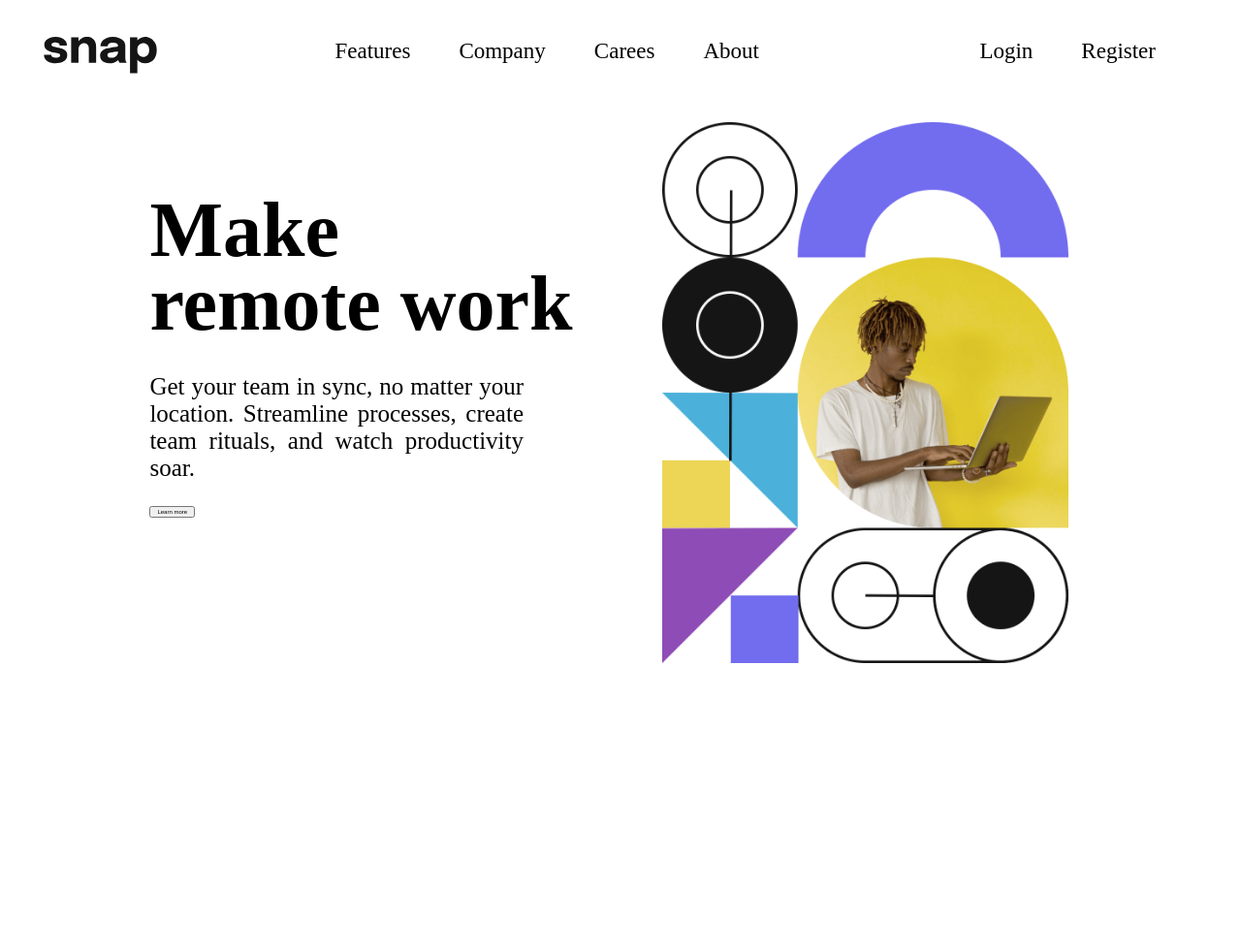
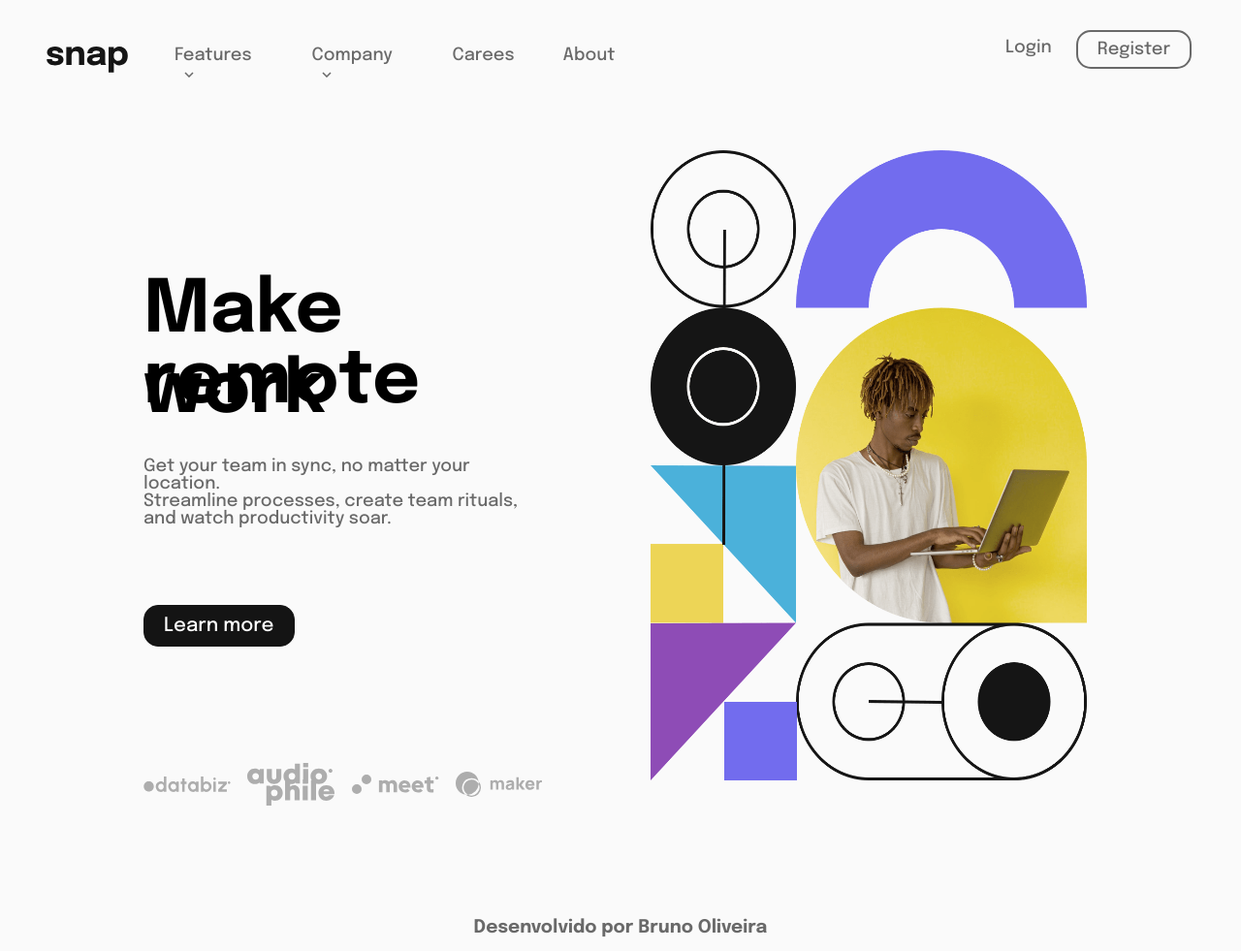
Before and after one commit to BrunoOliveira16/section-dropdown-navigation, a plain HTML site: page index.html in a window 1280 px wide. Shown: the whole page at 97% size. Before the commit the page ends 800 px from the top, so only its background shows below. Drawn offline with Linux system fonts and the light colour scheme.

Commit message:
Etapa 03 concluida - Criação de lista suspensa, estilização e posicionamento do projeto em formato descktop

```diff
--- a/css/header.css
+++ b/css/header.css
@@ -1,32 +1,104 @@
 header {
-    padding: 30px;
+    padding: 30px 30px 30px 40px;
     display: flex;
-    justify-content: space-between;
+    width: 100%;
 }
 
 .logo {
-    width: 130px;
+    width: 100px;
+    height: auto;
     display: flex;
     justify-content: center;
     align-items: center;
 }
 
-.lista-nav {
-    width: 50%;
-    display: flex;
-    flex-direction: column;
-    align-items: center;
+.lista-nav, .lista-nav01  {
+    width: 45%;
 }
 
-.nav-list {
+.nav-list-01 {
+    justify-content: flex-end;
+}
+
+.nav-list, .nav-list-01 {
    display: flex;
    list-style-type: none;
 }
 
 .nav-list li, a {
     justify-content: space-around;
+    margin-top: 8px;
     margin-right: 25px;
-    font-size: 2.3rem;
+    font-size: 1.8rem;
     text-decoration: none;
-    color: black;
+    color: hsl(0, 0%, 41%);
 }
+
+.nav-list img {
+    padding-left: 10px;
+}
+
+.nav-list li, a:hover {
+    color: hsl(0, 0%, 8%);
+}
+
+.nav-item-01 button {
+    font-size: 1.8rem;
+    margin: 0;
+    padding: 0 20px 0 20px;
+    height: 40px;
+    position: relative;
+    top: -9px;
+    background-color: transparent;
+    color: hsl(0, 0%, 41%);
+    border:2px solid hsl(0, 0%, 41%);
+}
+
+.nav-item-01 button:hover{
+    color: hsl(0, 0%, 8%);
+    border: 2px solid hsl(0, 0%, 8%);
+}
+
+footer:hover {
+    color: hsl(0, 0%, 8%);
+}
+
+/* CSS para menu suspenso */
+
+.submenu-dropdown {
+    display: none; /* Esconder o menu suspenso*/
+    position: absolute;
+    width: 15%;
+}
+
+.nav-list, .nav-item:hover .submenu-dropdown {
+    display: flex; /* Exibir o menu suspenso */
+}
+
+.submenu-dropdown li {
+    display: flex;
+    flex-direction: column;
+    margin-top: 10px;
+    list-style-type: none;
+    border-radius: 15px;
+    padding: 10px;
+    padding-top: 5px;
+    background-color: white;
+}
+
+.sd-item a {
+    font-size: 1.5rem;
+    color: hsl(0, 0%, 41%);
+    width: 100%;
+    padding: 5px;
+    background-color: white;
+}
+
+.sd-item img {
+    padding-right: 15px;
+    background-color: white;
+}
+
+.sd-item a:hover {
+    color: hsl(0, 0%, 8%);
+}
--- a/css/style.css
+++ b/css/style.css
@@ -1,17 +1,33 @@
 * {
     box-sizing: border-box;
     font-size: 62.5%;
+    font-family: 'Epilogue', sans-serif;
+    background-color: hsl(0, 0%, 98%);
+}
+
+body {
+    max-width: 1440px;
+    margin-left: auto;
+    margin-right: auto;
+}
+
+footer {
+    text-align: center;
+    font-size: 3rem;
+    color: hsl(0, 0%, 41%);;
+
 }
 
 h1 {
-    font-size: 8rem;
+    font-size: 7.5rem;
     line-height: 1rem;
 }
 
 p {
-    font-size: 2.5rem;
-    text-align: justify;
+    font-size: 1.8rem;
     padding-right: 80px;
+    margin: 0;
+    color: hsl(0, 0%, 41%);
 }
 
 section {
@@ -21,9 +37,11 @@ section {
 
 .container-00 {
     width: 80%;
+    height: auto;
+    margin: 20px auto 80px auto;
 }
 
-.container-01 {
+.container-01, .container-03 {
     width: 50%;
     padding: 20px;
     display: flex;
@@ -35,14 +53,40 @@ section {
 .container-02 {
     width: 50%;
     padding: 20px;
-    padding-top: 60px;
+    margin-top: 100px;
     display: block;
-    float: right;
 }
 
-img {
-    width: 90%;
+.container-01 img {
+    width: 450px;
+    height: 650px;
+}
+
+button {
+    background-color: hsl(0, 0%, 8%);
+    color: white;
+    margin: 80px 0 40px 0;
+    font-size: 2rem;
+    padding: 10px 20px 10px 20px;
+    border-radius: 15px;
+    border: 1px solid hsl(0, 0%, 8%);
+}
+
+.container-03 {
+    justify-content: space-between;
+    padding-right: 80px;
+    margin-top: 40px;
+}
+
+.container-03 img {
+    width: 90px;
     height: auto;
+}
+
+button:hover {
+    background-color: white;
+    color: hsl(0, 0%, 8%);
+    cursor: pointer;
 }
 
 @media (max-width: 400px) {
--- a/index.html
+++ b/index.html
@@ -5,6 +5,10 @@
     <meta http-equiv="X-UA-Compatible" content="IE=edge">
     <meta name="viewport" content="width=device-width, initial-scale=1.0">
 
+    <!-- Google Fonts-->
+    <link href="https://fonts.googleapis.com/css2?family=Epilogue:wght@500;700&family=Open+Sans&family=Poppins:wght@100;400;500;600;700&display=swap" rel="stylesheet">
+
+    <!-- CSS Styles-->
     <link rel="stylesheet" href="./css/style.css">
     <link rel="stylesheet" href="./css/header.css">
 
@@ -20,17 +24,49 @@
 
         <div class="lista-nav">
             <ul class="nav-list">
-                <li class="nav-item"><a href="#Features">Features</a></li>
-                <li class="nav-item"><a href="#Company">Company</a></li>
+
+                <li class="nav-item">
+                    <a href="">Features
+                        <img src="./img/icon-arrow-down.svg" alt="arrow-down">
+                    </a>
+                    <ul class="submenu-dropdown">
+                       <li class="sd-item">
+                            <a href="">
+                                <img src="./img/icon-todo.svg" alt="Todo">Todo List
+                            </a>
+                            <a href="">
+                               <img src="./img/icon-calendar.svg" alt="Calendar">Calendar</a>
+                            <a href="">
+                               <img src="./img/icon-reminders.svg" alt="Reminders">Reminders</a>
+                            <a href="">
+                               <img src="./img/icon-planning.svg" alt="Planning">Planning</a>
+                        </li>
+                    </ul>
+                </li>
+
+                <li class="nav-item">
+                    <a href="#Company">Company
+                        <img src="./img/icon-arrow-down.svg" alt="arrow-down">
+                    </a>
+                    <ul class="submenu-dropdown">
+                        <li class="sd-item">
+                             <a href="">History</a>
+                             <a href="">Our Team</a>
+                             <a href="">Blog</a>
+                        </li>
+                    </ul>
+                </li>
+
                 <li class="nav-item"><a href="#Carees">Carees</a></li>
                 <li class="nav-item"><a href="#About">About</a></li>
+
             </ul>
         </div>
 
         <div class="lista-nav01">
-            <ul class="nav-list">
+            <ul class="nav-list-01">
                 <li class="nav-item"><a href="#Login">Login</a></li>
-                <li class="nav-item-01"><a href="#Register">Register</a></li>
+                <li class="nav-item-01"><button type="button">Register</button></li>
             </ul>
         </div>
 
@@ -46,13 +82,25 @@
             <div class="container-02">
                 <h1>Make</h1>
                 <h1>remote work</h1>
-                <p>Get your team in sync, no matter your location. Streamline processes, create team rituals, and watch productivity soar.</p>
-                <button type="button" title="Learn more">Learn more</button>
+                <p>Get your team in sync, no matter your location.</p>
+                <p>Streamline processes, create team rituals, and watch productivity soar.</p>
+                <button type="button">Learn more</button>
+            </div>
+
+            <div class="container-03">
+                <img src="./img/client-databiz.svg" alt="databiz">
+                <img src="./img/client-audiophile.svg" alt="audiophile">
+                <img src="./img/client-meet.svg" alt="client-meet">
+                <img src="./img/client-maker.svg" alt="maker">
             </div>
 
         </div>
 
     </section>
 
+    <footer>
+        <h2>Desenvolvido por Bruno Oliveira</h2>
+    </footer>
+
 </body>
 </html>
```
Also changed, not shown: img/client-audiophile.svg (added), img/client-databiz.svg (added), img/client-maker.svg (added), img/client-meet.svg (added), img/icon-arrow-down.svg (added), img/icon-arrow-up.svg (added), img/icon-calendar.svg (added), img/icon-planning.svg (added), img/icon-reminders.svg (added), img/icon-todo.svg (added), screenshot/screenshot.jpg (added), screenshot/screenshot01.jpg (added), 1 other file.
